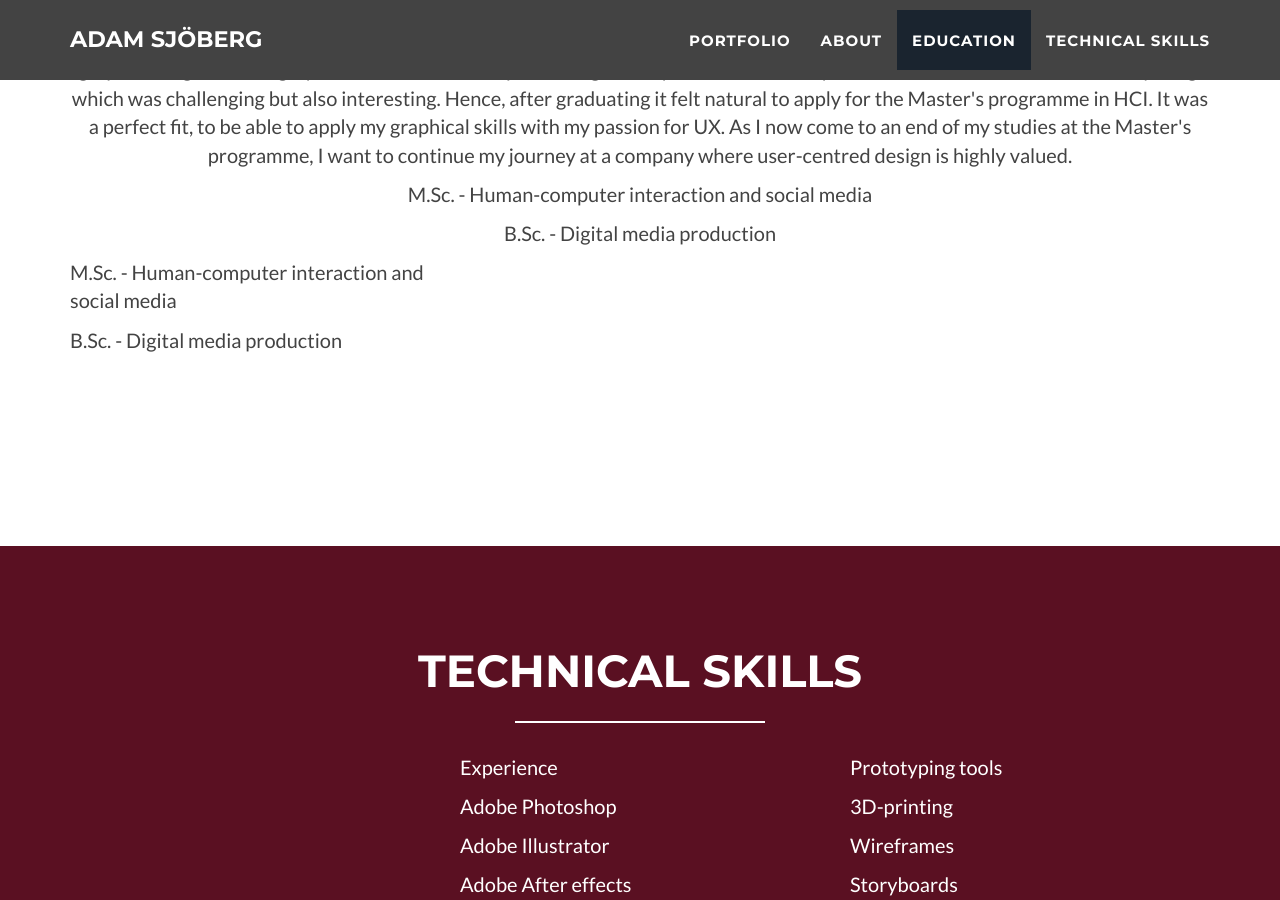
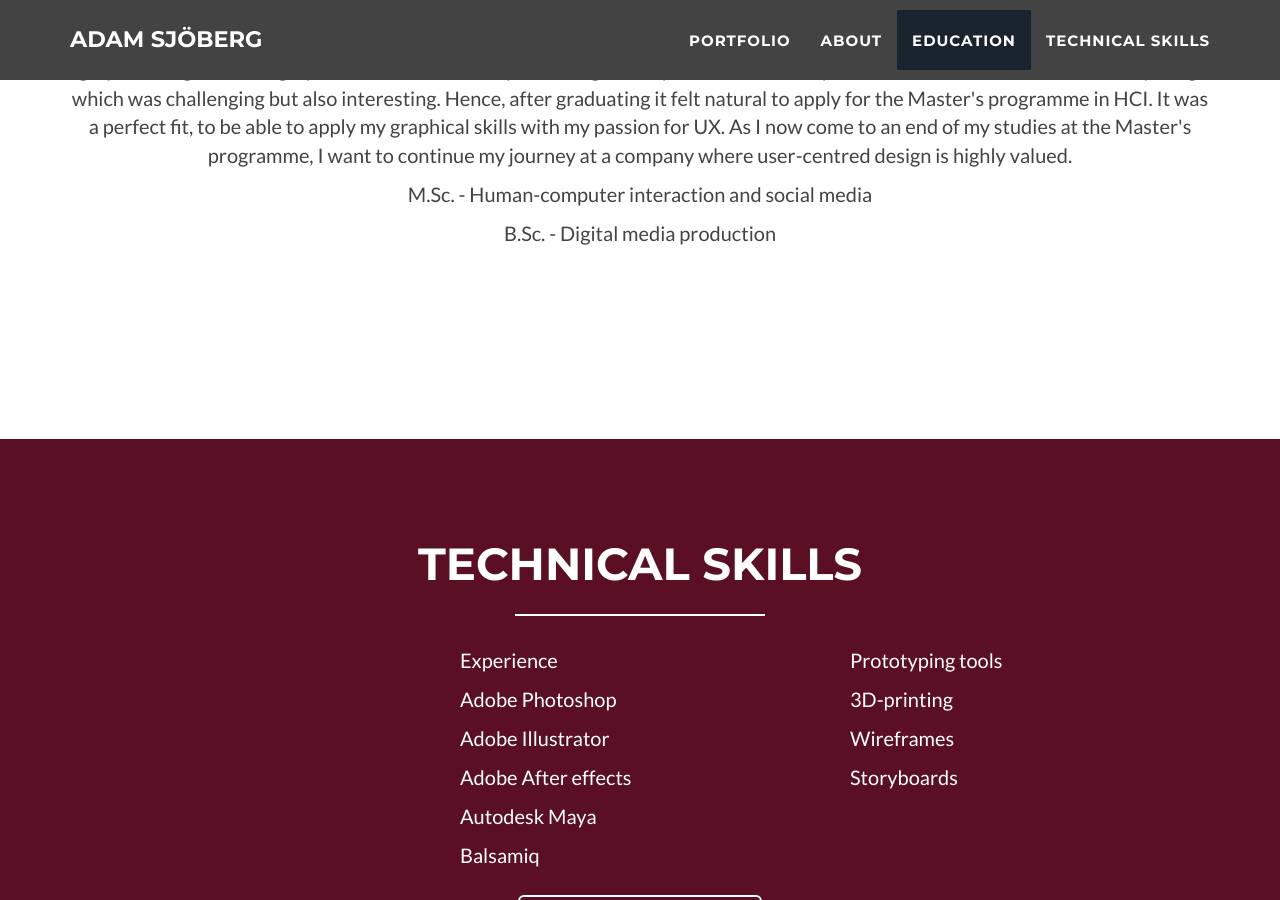
Before and after one commit to Adamsjoberg/Adamsjoberg.github.io, a Jekyll site: the page built from index.html, in a window 1280 px wide and 900 px high, scrolled down 2557 px. Built offline with Jekyll 4.4.1, drawn with Linux system fonts in a browser that asks for light colours.

Commit message:
removed text left

```diff
--- a/_includes/education.html
+++ b/_includes/education.html
@@ -19,9 +19,6 @@
                     <p>M.Sc. - Human-computer interaction and social media</p>
                     <p>B.Sc. - Digital media production</p>
                 </div>
-                <div class="col-lg-4">
-                  <p>M.Sc. - Human-computer interaction and social media</p>
-                  <p>B.Sc. - Digital media production</p>
                 </div>
                 <div class="col-lg-8 col-lg-offset-2 text-center">
                     <a href="img/portfolio/Resume_Adam_Sjoberg.pdf" class="btn btn-lg btn-outline">
```
